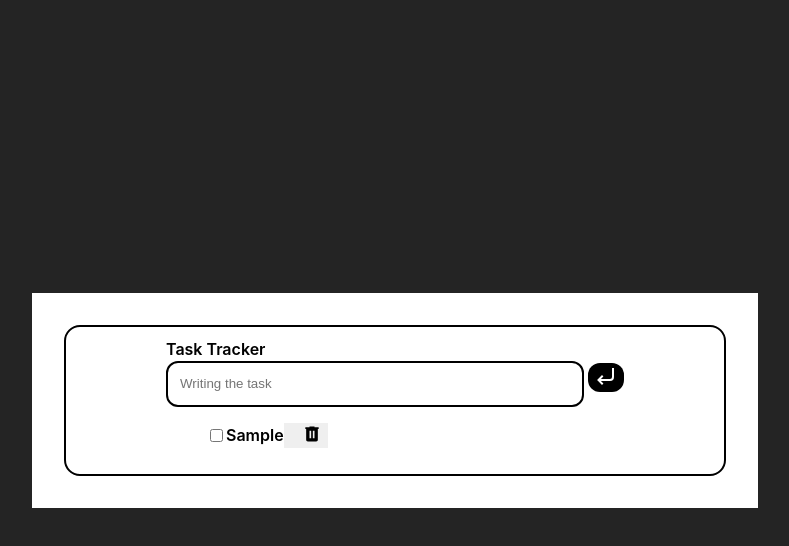
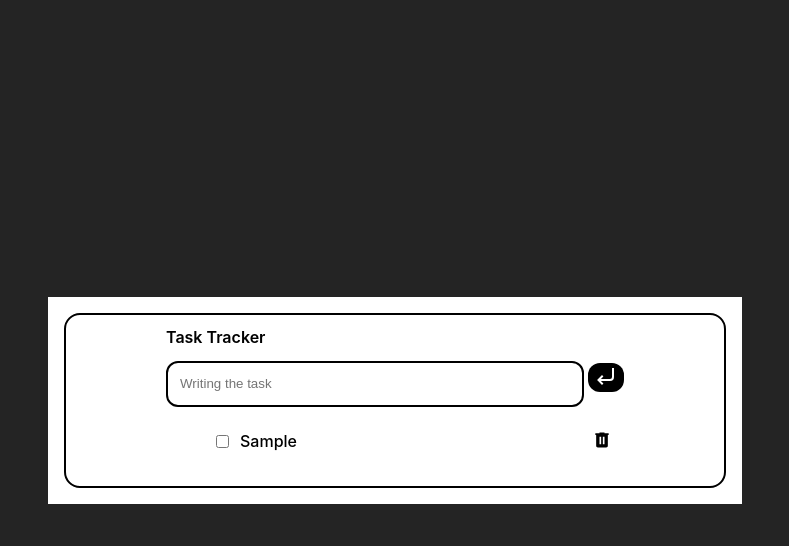
Before and after one commit to jfernandezcl/task-tracker, a React (Vite) app: page / in a window 1280 px wide. Both pictures are taken after typing "Sample" into the empty fields and a click on the button 851 px from the left and 398 px from the top of the page. Shown: the top 546 px of the page, without its empty margins (245-1034 px from the left). Built offline with nearby package versions, Linux system fonts and the light colour scheme.

Commit message:
updated styles

```diff
--- a/src/App.css
+++ b/src/App.css
@@ -1,7 +1,7 @@
 #root {
   max-width: 1280px;
   margin: 0 auto;
-  padding: 2rem;
+  padding: 1rem;
   text-align: center;
   background-color: white;
 }
--- a/src/components/TaskItem.jsx
+++ b/src/components/TaskItem.jsx
@@ -5,12 +5,16 @@ function TaskItem({ task, onToggle, onToggleDelete }) {
 
   return (
     <li className="container-task">
+      <div className='container-checkbox'>
         <input
           type="checkbox"
           checked={task.completed}
           onChange={onToggle}
 
         />
+      </div>
+
+      <div className='container-text'>
         <span
           className="task-marking"
           style={{ textDecoration: task.completed ? "line-through" : "none" }}
@@ -18,6 +22,9 @@ function TaskItem({ task, onToggle, onToggleDelete }) {
         >
           {task.text}
         </span>
+      </div>
+
+      <div className='container-button'>
         <button
           className="button-delete"
           onClick={onToggleDelete}
@@ -26,6 +33,7 @@ function TaskItem({ task, onToggle, onToggleDelete }) {
             className='img-delete'
             src={iconDelete} alt="icon delete" />
         </button>
+      </div>
     </li>
   )
 }
--- a/src/styles/TaskForm.css
+++ b/src/styles/TaskForm.css
@@ -2,6 +2,7 @@
   display: flex;
   color: black;
   font-weight: 600;
+  margin-bottom: 12px;
 }
 
 .form-input {
--- a/src/styles/TaskItem.css
+++ b/src/styles/TaskItem.css
@@ -1,17 +1,52 @@
 .container-task {
   list-style: none;
+  display: flex;
+  justify-content: space-between;
+  align-items: center;
+  flex-wrap: nowrap;
+  word-break: break-word;
+  max-width: 420px;
+  padding: 6px;
   color: black;
-  font-weight: 620;
+  font-weight: 500;
+  border-bottom: 2px solid rgba(83, 82, 82, 0.4);
+}
+.container-task:last-child{
+  border-bottom: none;
+}
+
+/*Contenedor checkbox*/
+.container-checkbox {
   display: flex;
+  justify-content: left;
   align-items: center;
 }
 
+/*Contenedor del texto*/
+.container-text {
+  flex-grow: 1;
+  display: flex;
+  justify-content: flex-start;
+  text-align: left;
+  align-items: center;
+  margin-left: 8px;
+}
+.task-marking {
+  margin-right: 12px;
+}
+
+/*Contenedor del boton*/
+.container-button {
+  display: flex;
+  justify-content: right;
+  align-items: center;
+}
 .button-delete {
   border: none;
   cursor: pointer;
+  background-color: transparent
 }
-
 .img-delete {
+  width: 20px;
   padding-left: 12px;
-  width: 20px;
 }
```
Lines whose indentation alone changed are shown as unchanged.
